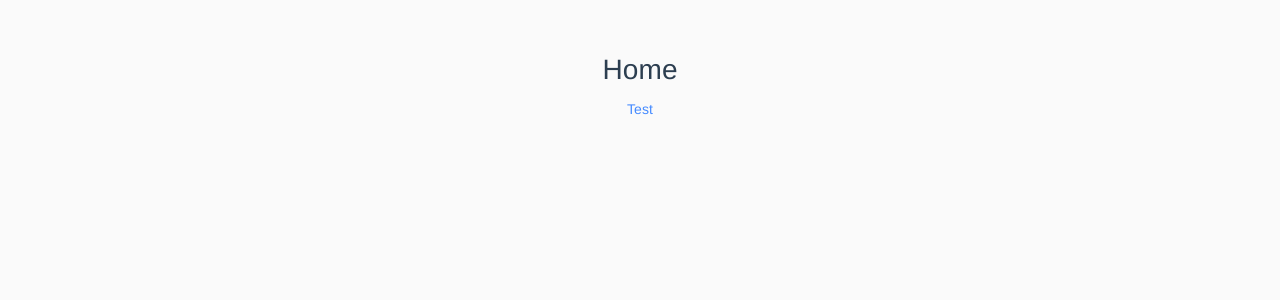
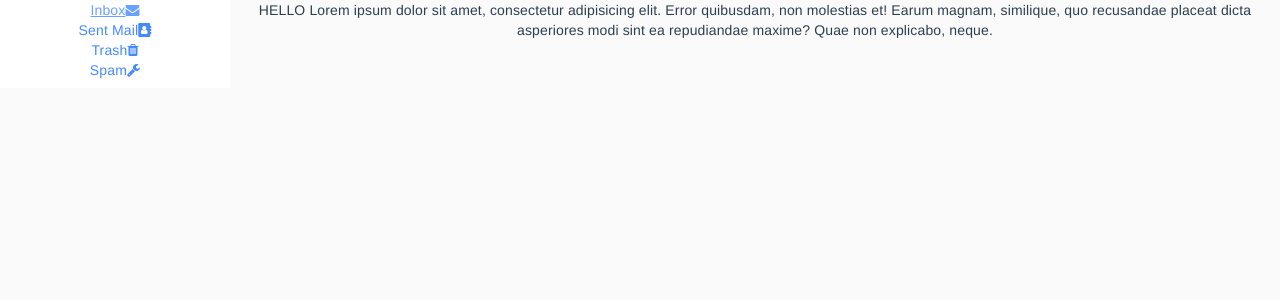
Before and after one commit to jhays89/vue-boilerplate, a Vue app: page / in a window 1280 px wide. Shown: the top 300 px of the page. Built offline with nearby package versions, Linux system fonts and the light colour scheme.

Commit message:
crude side nav and body set up with fade in and shrinking side nav

```diff
--- a/package.json
+++ b/package.json
@@ -11,6 +11,7 @@
     "build": "node build/build.js"
   },
   "dependencies": {
+    "@fortawesome/fontawesome-svg-core": "^1.2.19",
     "vue": "^2.5.2",
     "vue-material": "^1.0.0-beta-11",
     "vue-router": "^3.0.1"
--- a/src/App.vue
+++ b/src/App.vue
@@ -1,19 +1,28 @@
 <template>
-  <div id="app">
-    <transition name="fade">
-      <router-view/>
-    </transition>
+  <div id="app" class="page-container md-layout-row">
+    <div class="main-wrapper">
+      <side-nav></side-nav>
+      <transition name="fade">
+          <router-view/>
+      </transition>
+    </div>
   </div>
 </template>
 
 <script>
+import SideNav from './components/side-nav';
+
 export default {
-  name: 'App'
+  name: 'App',
+  components: {
+    'side-nav': SideNav
+  }
 }
 </script>
 
 <style>
 @import url('https://fonts.googleapis.com/css?family=Roboto+Condensed');
+@import url('https://cdnjs.cloudflare.com/ajax/libs/font-awesome/4.7.0/css/font-awesome.min.css');
 
 #app {
   position: relative;
@@ -22,22 +31,19 @@ export default {
   -moz-osx-font-smoothing: grayscale;
   text-align: center;
   color: #2c3e50;
-  margin-top: 60px;
 }
 
 .fade-enter-active, .fade-leave-active {
-  position: absolute;
-  top: 0;
-  left: 0;
-  width: 100%;
-  transition: opacity .5s;
+  transition: opacity .75s;
 }
 
 .fade-enter, .fade-leave-to {
   position: absolute;
-  top: 0;
-  left: 0;
-  width: 100%;
+  right: -100%;
   opacity: 0;
 }
+
+.main-wrapper {
+  display: flex;
+}
 </style>
--- a/src/components/HelloWorld.vue
+++ b/src/components/HelloWorld.vue
@@ -1,7 +1,6 @@
 <template>
-  <div class="hello">
-    <h1>Home</h1>
-    <router-link to="/Test">Test</router-link>
+  <div>
+      HELLO Lorem ipsum dolor sit amet, consectetur adipisicing elit. Error quibusdam, non molestias et! Earum magnam, similique, quo recusandae placeat dicta asperiores modi sint ea repudiandae maxime? Quae non explicabo, neque.
   </div>
 </template>
 
@@ -16,8 +15,16 @@ export default {
 }
 </script>
 
-<!-- Add "scoped" attribute to limit CSS to this component only -->
 <style scoped>
+.md-app {
+    min-height: 350px;
+    border: 1px solid rgba(#000, .12);
+  }
+
+  .md-drawer {
+    width: 230px;
+    max-width: calc(100vw - 125px);
+  }
 h1, h2 {
   font-weight: normal;
   margin-top: 0;
--- /dev/null
+++ b/src/components/side-nav.vue
@@ -0,0 +1,31 @@
+<template>
+    <md-drawer md-permanent="full" class="side-nav">
+        <md-list>
+            <router-link to="/Test">
+            <span class="nav-item">Inbox</span>
+            <i class="fa fa-envelope"></i>
+            </router-link>
+
+            <router-link to="/Test">
+            <span class="nav-item">Sent Mail</span>
+            <i class="fa fa-address-book"></i>
+            </router-link>
+
+            <router-link to="/">
+            <span class="nav-item">Trash</span>
+            <i class="fa fa-trash"></i>
+            </router-link>
+
+            <router-link to="/">
+            <span class="nav-item">Spam</span>
+            <i class="fa fa-wrench"></i>
+            </router-link>
+        </md-list>
+    </md-drawer>
+</template>
+
+<style scoped>
+.side-nav {
+    flex: 0 0 230px
+}
+</style>
--- a/src/main.js
+++ b/src/main.js
@@ -3,11 +3,11 @@
 import Vue from 'vue';
 import App from './App';
 import { router } from './router';
-import VueMaterial from './plugins/vue-material.vue'
+import VueMaterial from './plugins/vue-material.vue';
 
-Vue.use(VueMaterial)
+Vue.use(VueMaterial);
 
-Vue.config.productionTip = false
+Vue.config.productionTip = false;
 
 /* eslint-disable no-new */
 new Vue({
```
Also changed, not shown: 1 other file (tests, documents, lock files or other folders).
